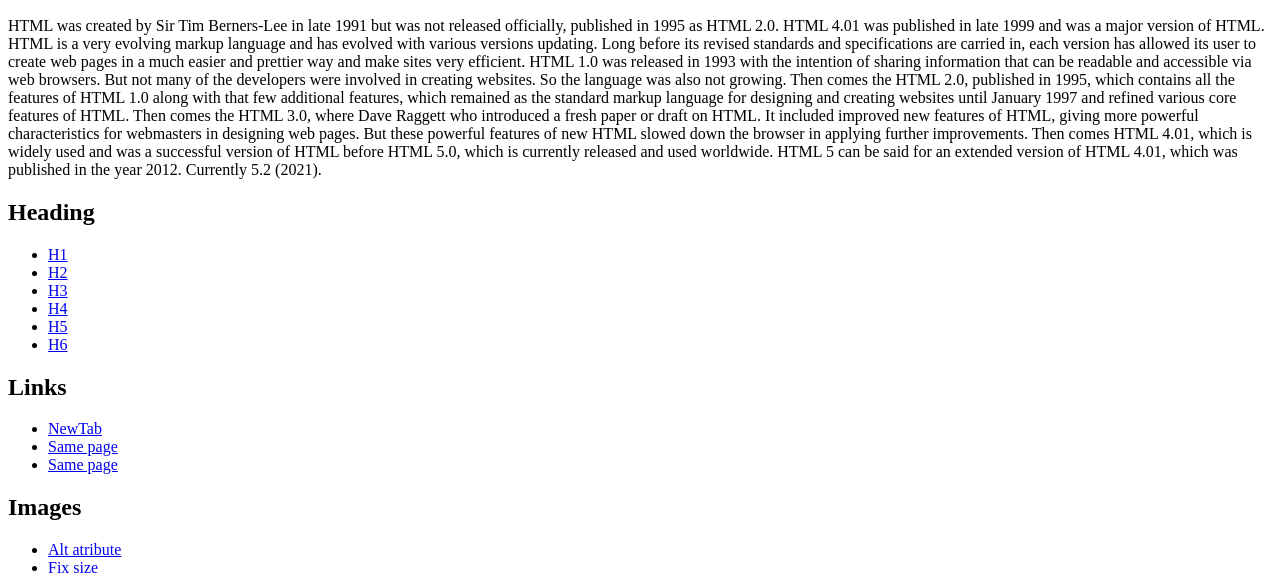
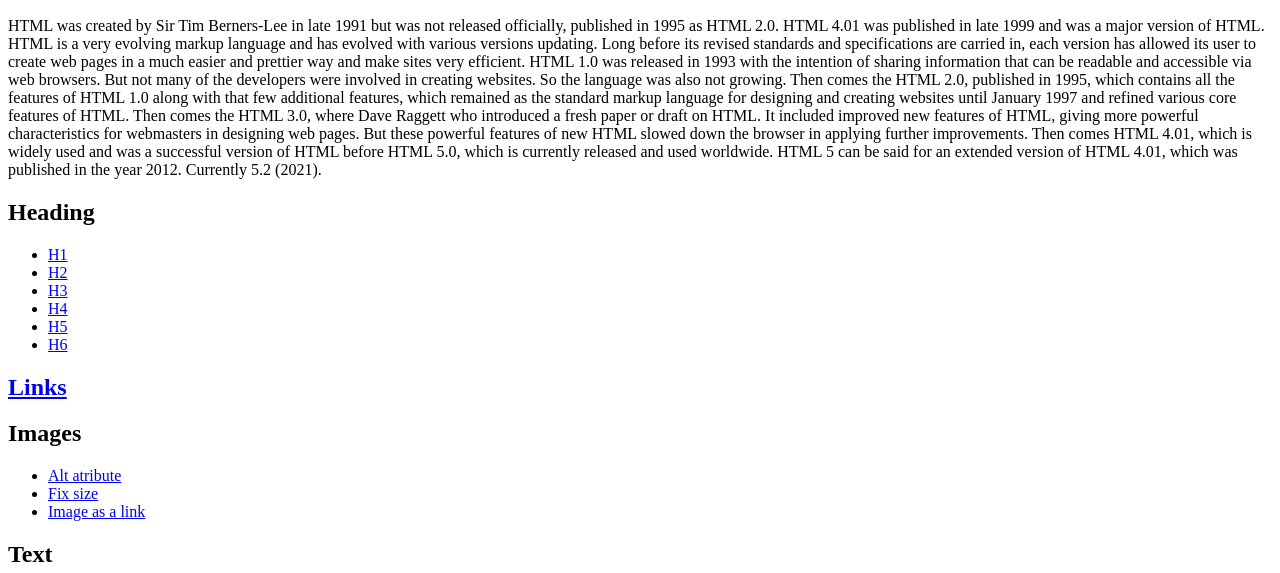
Before and after one commit to YaiGenes/HTML_Basics, a plain HTML site: page index.html in a window 1280 px wide. Shown: the part 110-683 px from the top of the page. Drawn offline with Linux system fonts and the light colour scheme.

Commit message:
some fixed bugs found by looking the wp

```diff
--- a/index.html
+++ b/index.html
@@ -38,18 +38,7 @@
 
     </ul>
 
-    <h2>Links</h2>
-    <ul>
-        <li>
-            <a href="https://www.google.com/" target="_blank">NewTab</a>
-        </li>
-        <li>
-            <a href="index.html">Same page</a>
-        </li>
-        <li>
-            <a href="index.html">Same page</a>
-        </li>
-    </ul>
+    <h2><a href="links.html">Links</a></h2>
 
 
     <h2>Images</h2>
```
Also changed, not shown: containers.html (+2 -3 lines), heading.html (+1 -0 lines), images.html (+5 -5 lines), media.html (+2 -2 lines).
